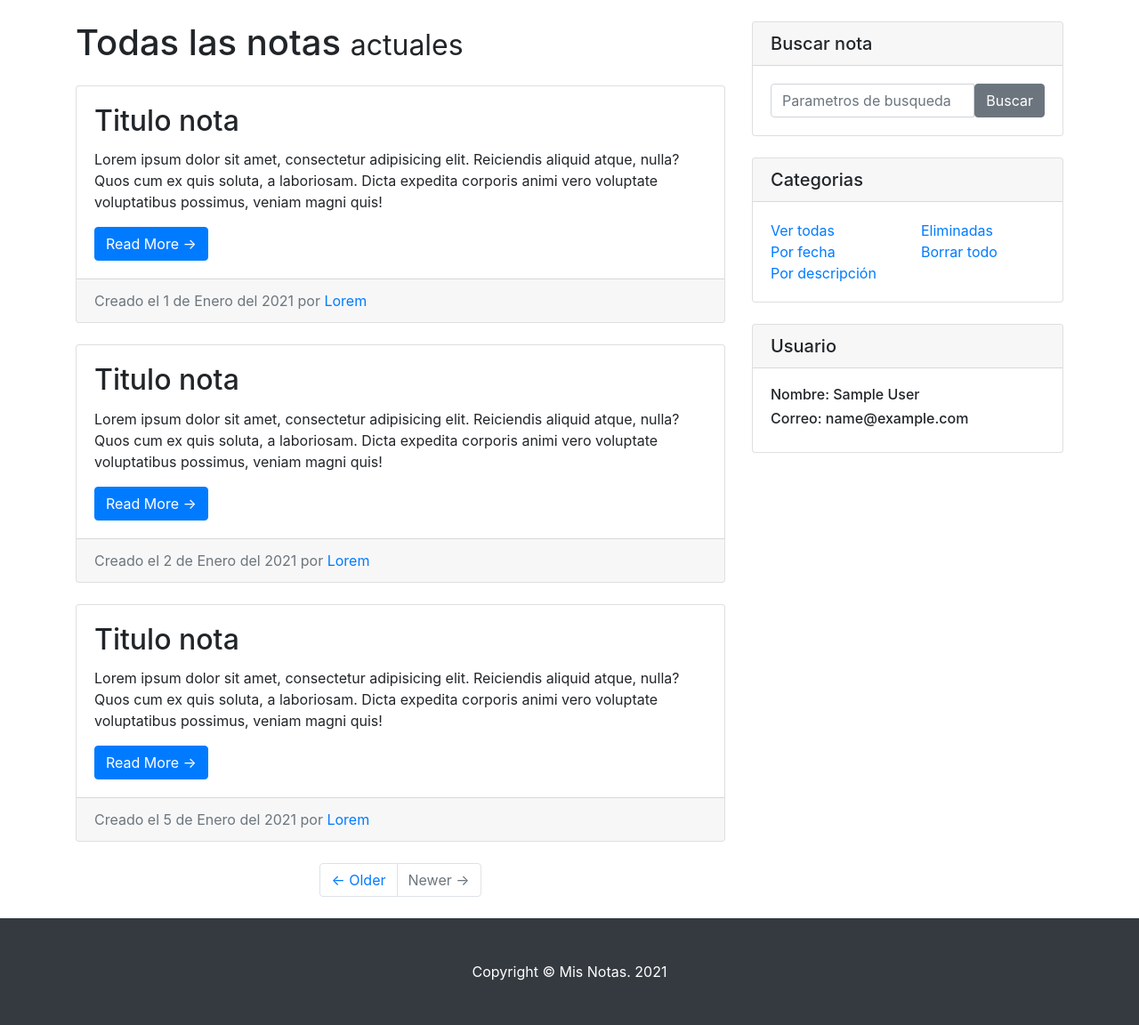
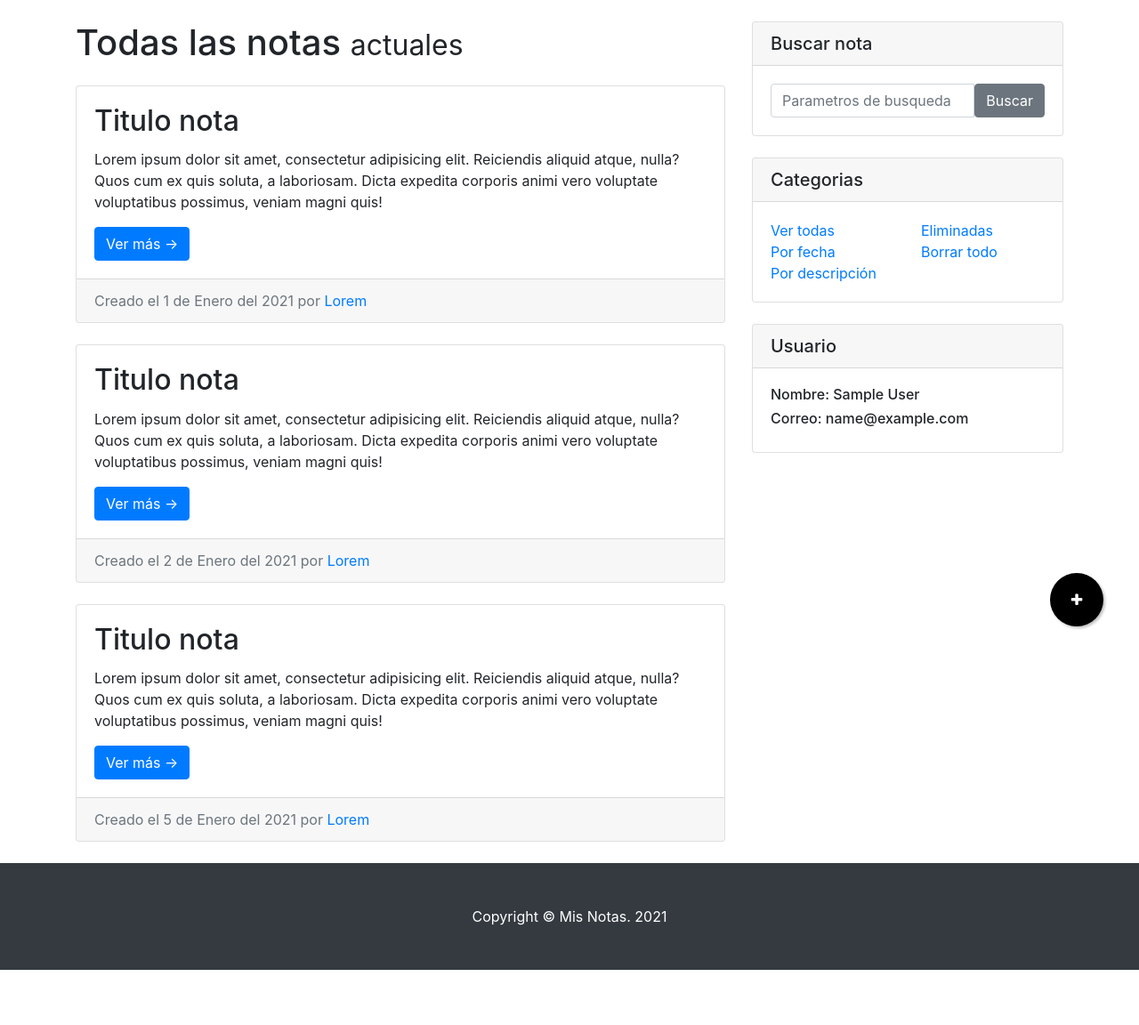
Before and after one commit to danteabrahamdan/notas, a CodeIgniter app: page /database/ in a window 1280 px wide. Shown: the part 56-1208 px from the top of the page at 89% size. After the commit the page ends 1146 px from the top, so only its background shows below. Run offline with CodeIgniter, Linux system fonts and the light colour scheme; the visitor is signed in with stand-in values (Sample User, id 1); some libraries are stand-ins or nearby versions.

Commit message:
clase 08

```diff
--- a/application/controllers/pages.php
+++ b/application/controllers/pages.php
@@ -13,8 +13,13 @@ class Pages extends CI_Controller {
   }
 
   public function login() {
-    $params['showMsg'] = false;
-    $this->load->view('login', $params);
+    if($this->session->userdata('id')) {
+      redirect(base_url());
+    }
+    else {
+      $params['showMsg'] = false;
+      $this->load->view('login', $params);
+    }
   }
 
   public function nopagefound() {
@@ -22,7 +27,12 @@ class Pages extends CI_Controller {
   }
 
   public function register() {
-    $params['showMsg'] = false;
-    $this->load->view('register', $params);
+    if($this->session->userdata('id')) {
+      redirect(base_url());
+    }
+    else {
+      $params['showMsg'] = false;
+      $this->load->view('register', $params);
+    }
   }
 }
--- a/application/views/home.php
+++ b/application/views/home.php
@@ -8,6 +8,25 @@
   <title>Notas</title>
   <!-- Bootstrap core CSS -->
   <link rel="stylesheet" href="<?php echo base_url(); ?>res/css/bootstrap.min.css">
+  <link rel="stylesheet" href="https://maxcdn.bootstrapcdn.com/font-awesome/4.5.0/css/font-awesome.min.css">
+  <style>
+    .float{
+      position:fixed;
+      width:60px;
+      height:60px;
+      bottom:40px;
+      right:40px;
+      background-color:#000;
+      color:#FFF;
+      border-radius:50px;
+      text-align:center;
+      box-shadow: 2px 2px 3px rgba(99, 99, 99, .4);
+    }
+
+    .my-float{
+      margin-top:22px;
+    }
+  </style>
 </head>
 <body style="padding-top: 56px;">
 
@@ -50,7 +69,7 @@
           <div class="card-body">
             <h2 class="card-title">Titulo nota</h2>
             <p class="card-text">Lorem ipsum dolor sit amet, consectetur adipisicing elit. Reiciendis aliquid atque, nulla? Quos cum ex quis soluta, a laboriosam. Dicta expedita corporis animi vero voluptate voluptatibus possimus, veniam magni quis!</p>
-            <a href="./post" class="btn btn-primary">Read More &rarr;</a>
+            <a href="./post" class="btn btn-primary">Ver más &rarr;</a>
           </div>
           <div class="card-footer text-muted">
             Creado el 1 de Enero del 2021 por
@@ -63,7 +82,7 @@
           <div class="card-body">
 						<h2 class="card-title">Titulo nota</h2>
             <p class="card-text">Lorem ipsum dolor sit amet, consectetur adipisicing elit. Reiciendis aliquid atque, nulla? Quos cum ex quis soluta, a laboriosam. Dicta expedita corporis animi vero voluptate voluptatibus possimus, veniam magni quis!</p>
-            <a href="./post" class="btn btn-primary">Read More &rarr;</a>
+            <a href="./post" class="btn btn-primary">Ver más &rarr;</a>
           </div>
           <div class="card-footer text-muted">
 						Creado el 2 de Enero del 2021 por
@@ -76,24 +95,13 @@
           <div class="card-body">
 						<h2 class="card-title">Titulo nota</h2>
             <p class="card-text">Lorem ipsum dolor sit amet, consectetur adipisicing elit. Reiciendis aliquid atque, nulla? Quos cum ex quis soluta, a laboriosam. Dicta expedita corporis animi vero voluptate voluptatibus possimus, veniam magni quis!</p>
-            <a href="./post" class="btn btn-primary">Read More &rarr;</a>
+            <a href="./post" class="btn btn-primary">Ver más &rarr;</a>
           </div>
           <div class="card-footer text-muted">
 						Creado el 5 de Enero del 2021 por
             <a href="#">Lorem</a>
           </div>
         </div>
-
-        <!-- Pagination -->
-        <ul class="pagination justify-content-center mb-4">
-          <li class="page-item">
-            <a class="page-link" href="#">&larr; Older</a>
-          </li>
-          <li class="page-item disabled">
-            <a class="page-link" href="#">Newer &rarr;</a>
-          </li>
-        </ul>
-
       </div>
 
       <!-- Sidebar Widgets Column -->
@@ -163,6 +171,46 @@
     </div>
   </footer>
 
+  <!-- ------------------------------------------------------------------------- -->
+  <!--                                   Nuevo código                            -->
+  <!-- ------------------------------------------------------------------------- -->
+  <a href="#" class="float" data-toggle="modal" data-target="#exampleModal">
+    <i class="fa fa-plus my-float"></i>
+  </a>
+
+  <!-- Modal -->
+  <div class="modal fade" id="exampleModal" tabindex="-1" role="dialog" aria-labelledby="exampleModalLabel" aria-hidden="true">
+    <div class="modal-dialog" role="document">
+      <div class="modal-content">
+        <div class="modal-header">
+          <h5 class="modal-title" id="exampleModalLabel">Nueva Nota</h5>
+          <button type="button" class="close" data-dismiss="modal" aria-label="Close">
+            <span aria-hidden="true">&times;</span>
+          </button>
+        </div>
+        <div class="modal-body">
+          <form role="form" action="" method="POST">
+            <div class="form-group">
+              <label for="exampleFormControlInput1">Nombre de la nota</label>
+              <input type="text" class="form-control" id="exampleFormControlInput1" placeholder="Ingresa un titulo para la nota" name="titulo" required>
+            </div>
+            <div class="form-group">
+              <label for="exampleFormControlTextarea1">Descripción de la nota</label>
+              <textarea class="form-control" id="exampleFormControlTextarea1" rows="3" name="descripcion" required></textarea>
+            </div>
+            <div class="modal-footer">
+              <button type="button" class="btn btn-secondary" data-dismiss="modal">Cerrar</button>
+              <input type="submit" value="Guardar" class="btn btn-primary">
+            </div>
+          </form>
+        </div>
+      </div>
+    </div>
+  </div>
+  <!-- ------------------------------------------------------------------------- -->
+  <!--                               fin Nuevo código                            -->
+  <!-- ------------------------------------------------------------------------- -->
+
 	<!-- Bootstrap core JavaScript -->
   <script src="<?php echo base_url(); ?>res/js/jquery-3.4.1.slim.min.js"></script>
   <script src="<?php echo base_url(); ?>res/js/popper.min.js"></script>
--- a/application/views/login.php
+++ b/application/views/login.php
@@ -14,8 +14,8 @@
 
   <div class="sidenav">
     <div class="login-main-text">
-      <h2>BLOG<br>Inicia sesión</h2>
-      <p>Autenticate o registrate.</p>
+      <h2>NOTAS.<br>Inicia sesión</h2>
+      <p>Bienvenido de nuevo.</p>
     </div>
   </div>
 
--- a/application/views/register.php
+++ b/application/views/register.php
@@ -14,8 +14,8 @@
 
   <div class="sidenav">
     <div class="login-main-text">
-      <h2>BLOG<br>Registrate</h2>
-      <p>Autenticate o registrate.</p>
+      <h2>NOTAS.<br>Registrate</h2>
+      <p>Bienvenido de nuevo.</p>
     </div>
   </div>
 
```
